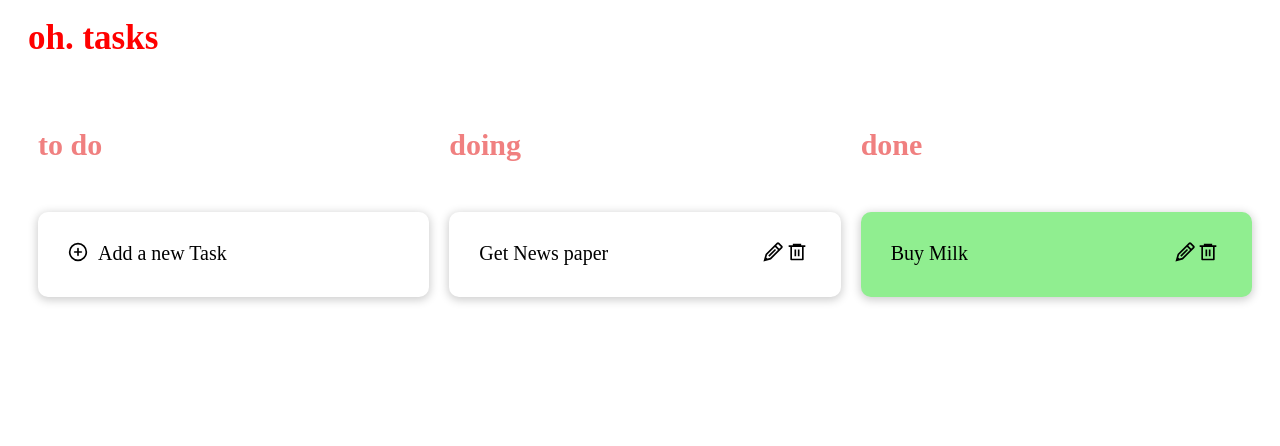
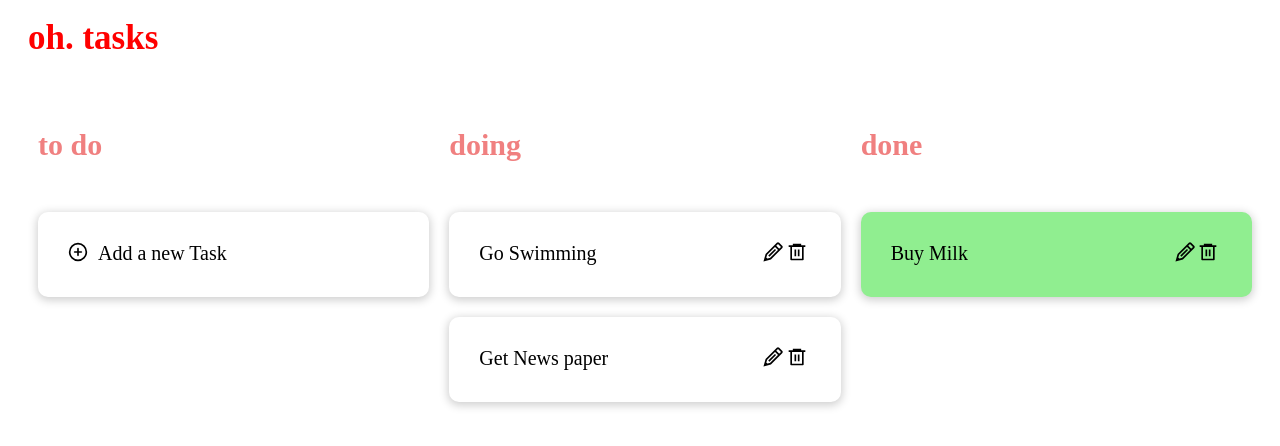
Before and after one commit to rajivkr/sample-todo, a React (Create React App) app: page / in a window 1280 px wide. Shown: the top 446 px of the page. Built offline with nearby package versions, Linux system fonts and the light colour scheme.

Commit message:
deploy test

```diff
--- a/src/components/TodoContainer.js
+++ b/src/components/TodoContainer.js
@@ -66,7 +66,6 @@ class TodoListItem extends Component {
           <div className='item-title'>
             {defaultTodo && (
               <div className='item-add-icon'>
-                {' '}
                 <FiPlusCircle />
               </div>
             )}
@@ -94,6 +93,11 @@ class TodoListItem extends Component {
 class TodoContainer extends Component {
   state = {
     todos: [
+      {
+        id: 23,
+        title: 'Go Swimming',
+        status: 2,
+      },
       {
         id: 23,
         title: 'Get News paper',
```
